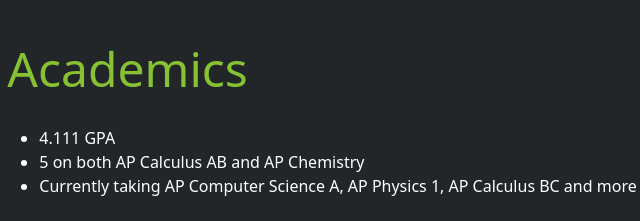
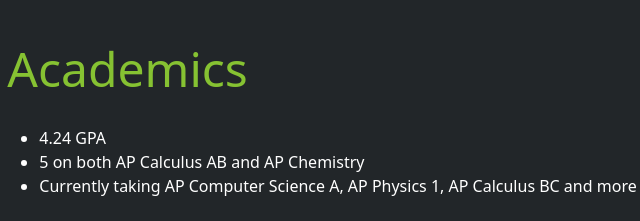
Before and after one commit to t3chstop/t3chstop.github.io, a plain HTML site: page index.html in a window 1280 px wide. Shown: the part 780-1001 px from the top of the page, 246-886 px from the left. Drawn offline with nearby package versions, Linux system fonts and the light colour scheme.

Commit message:
Update index.html

```diff
--- a/index.html
+++ b/index.html
@@ -55,7 +55,7 @@
                 <h1 class="subject-header">Academics</h1>
                 <ul class="skills-list">
                   <li>
-                    4.111 GPA
+                    4.24 GPA
                   </li>
                   <li>
                     5 on both AP Calculus AB and AP Chemistry
```
